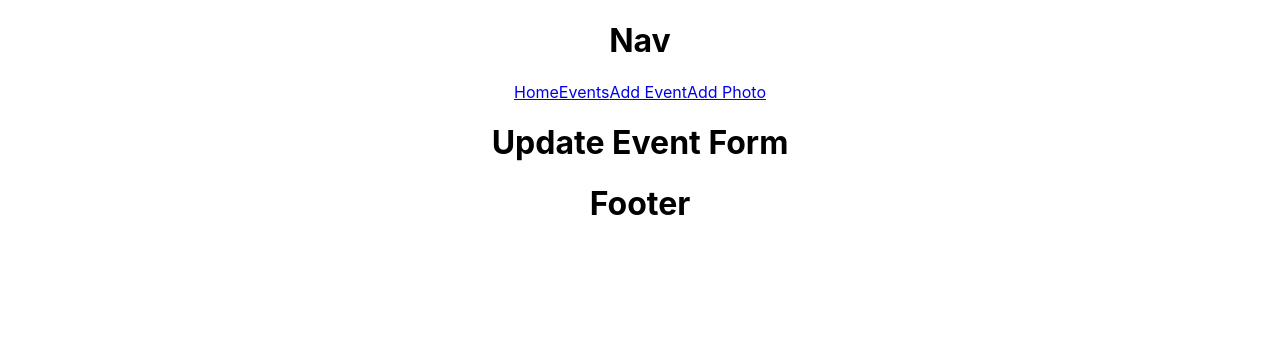
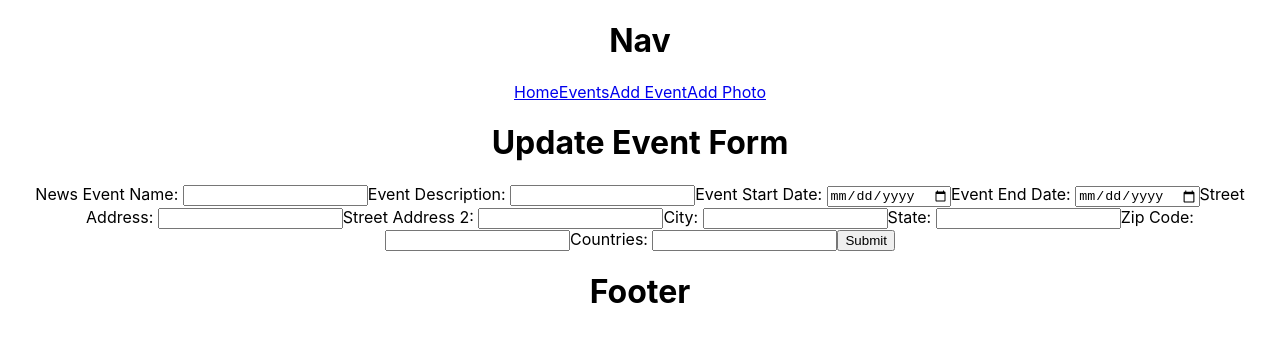
Before and after one commit to kalenluciano/open-source-photo-aggregator, a React (Create React App) app in the folder client/: page /events/update/1 in a window 1280 px wide. Shown: the top 342 px of the page. Built offline with nearby package versions, Linux system fonts and the light colour scheme; no server answers.

Commit message:
Created functioning update event form

```diff
--- a/client/src/components/AddEventForm.jsx
+++ b/client/src/components/AddEventForm.jsx
@@ -27,7 +27,7 @@ const AddEventForm = () => {
 
     const handleSubmit = async (e) => {
         e.preventDefault()
-        const response = await axios.post(`${BASE_URL}/news-events/add`, formState)
+        await axios.post(`${BASE_URL}/news-events/add`, formState)
         setFormState(initialState)
     }
 
--- a/client/src/components/UpdateEventForm.jsx
+++ b/client/src/components/UpdateEventForm.jsx
@@ -1,12 +1,78 @@
 import { useState } from "react"
 import { BASE_URL } from "../globals"
 import axios from 'axios'
+import { useParams } from 'react-router-dom'
+import { useEffect } from "react"
 
 const UpdateEventForm = () => {
+    const [event, setEvent] = useState({})
+    const [initialFormState, setInitialFormState] = useState({
+            newsEventName: '',
+            description: '',
+            startDate: '',
+            endDate: '',
+            streetAddress: '',
+            streetAddress2: '',
+            city: '',
+            state: '',
+            zip: '',
+            countries: '',
+    })
+    const [formState, setFormState] = useState(initialFormState)
+
+    const { id } = useParams()
+
+    const getEvent = async () => {
+        const response = await axios.get(`${BASE_URL}/news-events/${id}`)
+        setEvent(response.data)
+    }
+
+    const handleChange = e => {
+        setFormState({...formState, [e.target.id]: e.target.value})
+    }
+
+    const handleSubmit = async (e) => {
+        e.preventDefault()
+        const fieldsToUpdate = {}
+        for (let field in formState) {
+            if (formState[field]) {
+                fieldsToUpdate[field] = formState[field]
+            }
+        }
+        const response = await axios.put(`${BASE_URL}/news-events/${id}/update`, fieldsToUpdate)
+        setFormState(initialFormState)
+    }
+
+    useEffect(() => {
+        getEvent()
+    }, [])
 
     return (
         <div>
             <h1>Update Event Form</h1>
+            <form onSubmit={handleSubmit}>
+                <label htmlFor="newsEventName">News Event Name: </label>
+                <input id="newsEventName" type="text" onChange={handleChange} value={formState.newsEventName} />
+                <label htmlFor="description">Event Description: </label>
+                <input id="description" type="text" onChange={handleChange} value={formState.description} />
+                <label htmlFor="startDate">Event Start Date: </label>
+                <input id="startDate" type="date" onChange={handleChange} value={formState.startDate} />
+                <label htmlFor="endDate">Event End Date: </label>
+                <input id="endDate" type="date" onChange={handleChange} value={formState.endDate} />
+                <label htmlFor="streetAddress">Street Address: </label>
+                <input id="streetAddress" type="text" onChange={handleChange} value={formState.streetAddress} />
+                <label htmlFor="streetAddress2">Street Address 2: </label>
+                <input id="streetAddress2" type="text" onChange={handleChange} value={formState.streetAddress2} />
+                <label htmlFor="city">City: </label>
+                <input id="city" type="text" onChange={handleChange} value={formState.city} />
+                <label htmlFor="state">State: </label>
+                <input id="state" type="text" onChange={handleChange} value={formState.state} />
+                <label htmlFor="zip">Zip Code: </label>
+                <input id="zip" type="number" onChange={handleChange} value={formState.zip} />
+                <label htmlFor="countries">Countries: </label>
+                <input id="countries" type="text" onChange={handleChange} value={formState.countries} />
+                <button type="submit">Submit</button>
+            </form>
         </div>
     )
 }
```
